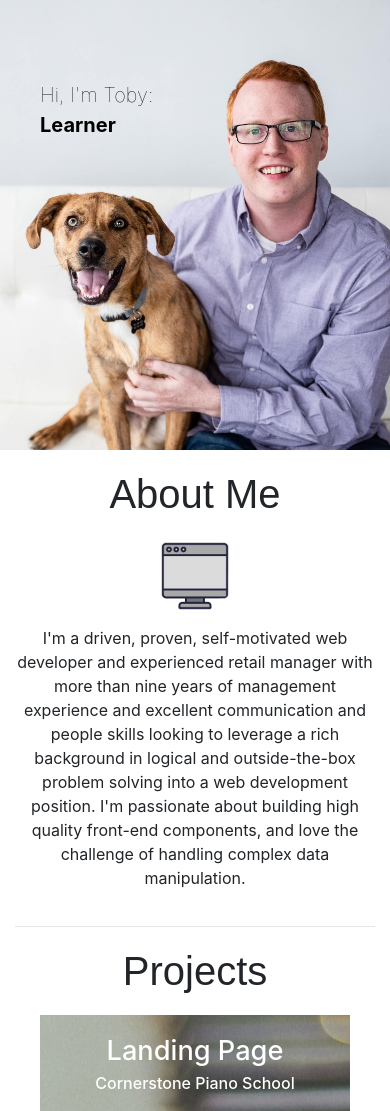
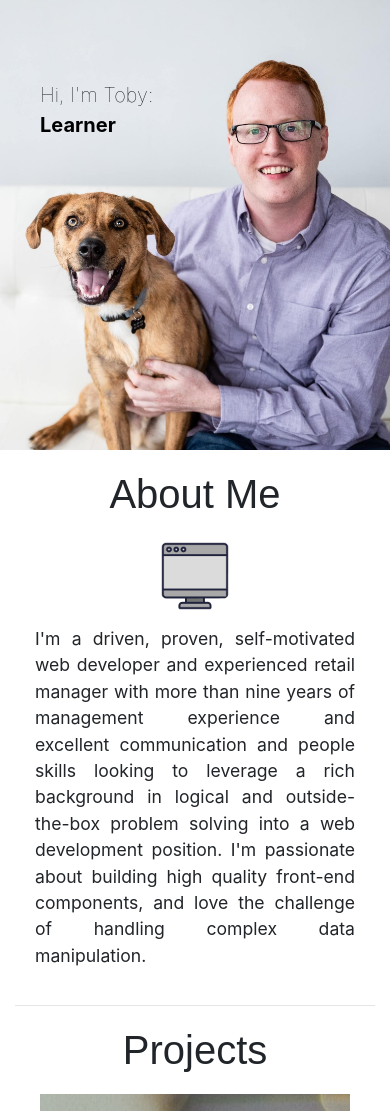
Before and after one commit to tobyjorris/portfolio_site, a React (Create React App) app: page / in a window 390 px wide. Shown: the top 1111 px of the page. Built offline with nearby package versions, Linux system fonts and the light colour scheme; a web font is replaced by a local one.

Commit message:
padding to .about_text, justified

```diff
--- a/src/Components/About/about.css
+++ b/src/Components/About/about.css
@@ -1,5 +1,10 @@
 .about {
     padding-top: 50px;
+}
+
+.about_text {
+    text-align: justify;
+    font-size: 1.1rem;
 }
 
 .about_title {
@@ -9,6 +14,10 @@
 @media (max-width: 576px) {
     .about {
         padding-top: 20px;
+    }
+
+    .about_text {
+        padding: 0 20px;
     }
 
     .about_title {
--- a/src/Components/About/about.js
+++ b/src/Components/About/about.js
@@ -16,7 +16,7 @@ const about = () => {
                     <Image className="gif" src={AboutGif} alt="About Me Gif"/>
                 </Col>
                 <Col xs="12" sm={12} md={6} lg={5} className="d-flex justify-content-center align-items-center">
-                    <p>I'm a driven, proven, self-motivated web developer and experienced retail manager with more than nine years of management
+                    <p className="about_text">I'm a driven, proven, self-motivated web developer and experienced retail manager with more than nine years of management
                         experience and excellent communication and people skills looking to leverage a rich background in logical and outside-the-box problem solving into a web development position. I'm passionate about building high quality front-end components, and love the challenge of handling complex data manipulation. </p>
                 </Col>
             </Row>
```
